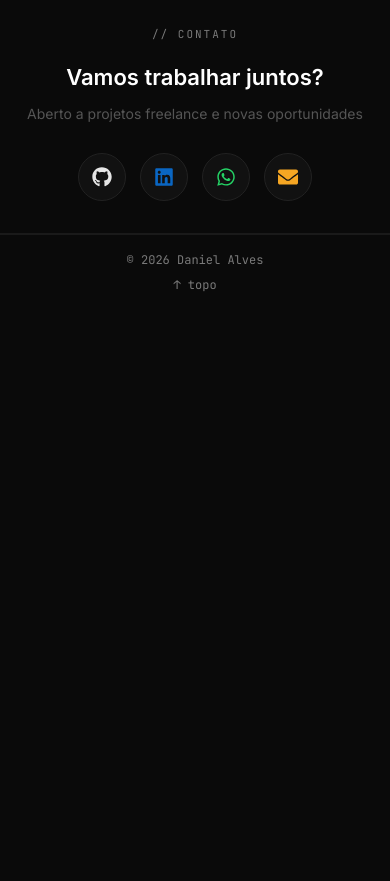
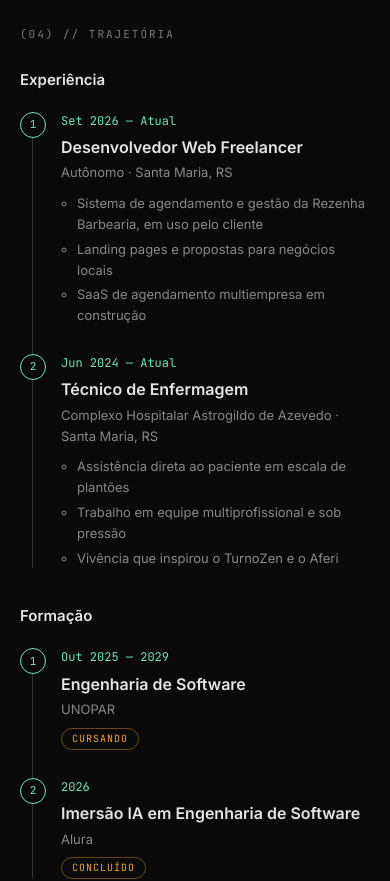
Before and after one commit to daniel-mscs/portfolio, a React (Vite) app: page / in a window 390 px wide. Shown: the part 7640-8521 px from the top of the page. Before the commit the page ends 7952 px from the top, so only its background shows below. Built offline with nearby package versions, Linux system fonts and the light colour scheme.

Commit message:
feat: seção trajetória com experiência e formação

```diff
--- a/src/App.jsx
+++ b/src/App.jsx
@@ -4,6 +4,7 @@ import Stack from './components/Stack'
 import Projects from './components/Projects'
 import About from './components/About'
 import Contact from './components/Contact'
+import Timeline from './components/Timeline'
 import Footer from './components/Footer'
 
 export default function App() {
@@ -15,6 +16,7 @@ export default function App() {
         <About />
         <Stack />
         <Projects />
+        <Timeline />
         <Contact />
       </main>
       <Footer />
--- /dev/null
+++ b/src/components/Timeline.jsx
@@ -0,0 +1,82 @@
+import { useScrollReveal } from '../hooks/useScrollReveal'
+import styles from './Timeline.module.css'
+
+const WORK = [
+  {
+    date: 'Set 2026 — Atual',
+    role: 'Desenvolvedor Web Freelancer',
+    place: 'Autônomo · Santa Maria, RS',
+    bullets: [
+      'Sistema de agendamento e gestão da Rezenha Barbearia, em uso pelo cliente',
+      'Landing pages e propostas para negócios locais',
+      'SaaS de agendamento multiempresa em construção',
+    ],
+  },
+  {
+    date: 'Jun 2024 — Atual',
+    role: 'Técnico de Enfermagem',
+    place: 'Complexo Hospitalar Astrogildo de Azevedo · Santa Maria, RS',
+    bullets: [
+      'Assistência direta ao paciente em escala de plantões',
+      'Trabalho em equipe multiprofissional e sob pressão',
+      'Vivência que inspirou o TurnoZen e o Aferi',
+    ],
+  },
+]
+
+const EDU = [
+  {
+    date: 'Out 2025 — 2029',
+    role: 'Engenharia de Software',
+    place: 'UNOPAR',
+    status: 'cursando',
+  },
+  {
+    date: '2026',
+    role: 'Imersão IA em Engenharia de Software',
+    place: 'Alura',
+    status: 'concluído',
+  },
+]
+
+function Item({ item, index }) {
+  return (
+    <li className={styles.item}>
+      <span className={styles.dot}>{index + 1}</span>
+      <div className={styles.date}>{item.date}</div>
+      <h3 className={styles.role}>{item.role}</h3>
+      <div className={styles.place}>{item.place}</div>
+      {item.status && <span className={styles.status}>{item.status}</span>}
+      {item.bullets && (
+        <ul className={styles.bullets}>
+          {item.bullets.map((b) => <li key={b}>{b}</li>)}
+        </ul>
+      )}
+    </li>
+  )
+}
+
+export default function Timeline() {
+  const [ref, visible] = useScrollReveal(0.1)
+
+  return (
+    <section ref={ref} id="trajetoria" className={styles.timeline}>
+      <p className={styles.label}>(04) // trajetória</p>
+
+      <div className={styles.cols}>
+        <div>
+          <h4 className={styles.colTitle}>Experiência</h4>
+          <ol className={`${styles.list} reveal-stagger ${visible ? 'visible' : ''}`}>
+            {WORK.map((w, i) => <Item key={w.role} item={w} index={i} />)}
+          </ol>
+        </div>
+        <div>
+          <h4 className={styles.colTitle}>Formação</h4>
+          <ol className={`${styles.list} reveal-stagger ${visible ? 'visible' : ''}`}>
+            {EDU.map((e, i) => <Item key={e.role} item={e} index={i} />)}
+          </ol>
+        </div>
+      </div>
+    </section>
+  )
+}
--- /dev/null
+++ b/src/components/Timeline.module.css
@@ -0,0 +1,104 @@
+.timeline {
+  padding: 40px;
+  border-bottom: 1px solid var(--border);
+  scroll-margin-top: 80px;
+}
+
+.label {
+  font-family: var(--font-mono);
+  font-size: 11px;
+  color: var(--text-faint);
+  text-transform: uppercase;
+  letter-spacing: 2px;
+  margin-bottom: 24px;
+}
+
+.cols {
+  display: grid;
+  grid-template-columns: 3fr 2fr;
+  gap: 48px;
+}
+
+.colTitle {
+  font-size: 15px;
+  font-weight: 600;
+  margin-bottom: 20px;
+}
+
+.list {
+  list-style: none;
+  border-left: 1px solid var(--border-hover);
+  margin-left: 12px;
+  display: flex;
+  flex-direction: column;
+  gap: 28px;
+}
+
+.item {
+  position: relative;
+  padding-left: 28px;
+}
+
+.dot {
+  position: absolute;
+  left: -13px;
+  top: 0;
+  width: 26px;
+  height: 26px;
+  border-radius: 50%;
+  background: var(--bg);
+  border: 1px solid var(--accent);
+  color: var(--accent);
+  font-family: var(--font-mono);
+  font-size: 11px;
+  display: flex;
+  align-items: center;
+  justify-content: center;
+}
+
+.date {
+  font-family: var(--font-mono);
+  font-size: 12px;
+  color: var(--accent);
+  margin-bottom: 4px;
+}
+
+.role { font-size: 16px; font-weight: 600; }
+
+.place {
+  font-size: 13px;
+  color: var(--text-secondary);
+  margin-top: 2px;
+}
+
+.status {
+  display: inline-block;
+  margin-top: 8px;
+  font-family: var(--font-mono);
+  font-size: 10px;
+  text-transform: uppercase;
+  letter-spacing: 1px;
+  color: #F5A623;
+  border: 1px solid rgba(245, 166, 35, 0.4);
+  border-radius: 999px;
+  padding: 2px 10px;
+}
+
+.bullets {
+  margin-top: 10px;
+  padding-left: 16px;
+  display: flex;
+  flex-direction: column;
+  gap: 4px;
+}
+
+.bullets li {
+  font-size: 13px;
+  color: #888;
+  line-height: 1.6;
+}
+
+@media (max-width: 768px) {
+  .timeline { padding: 32px 20px; }
+  .cols { grid-template-columns: 1fr; gap: 36px; }
+}
```
